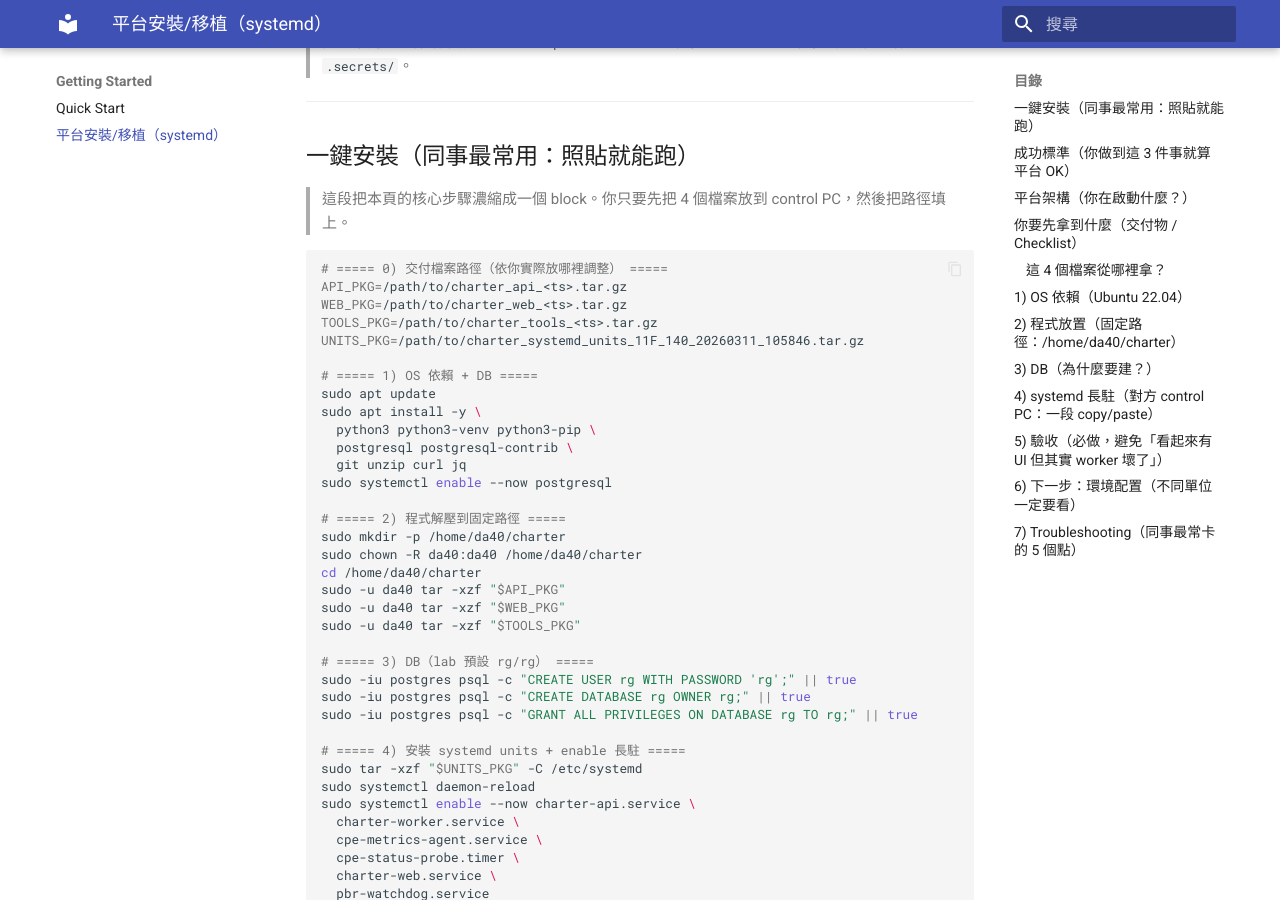
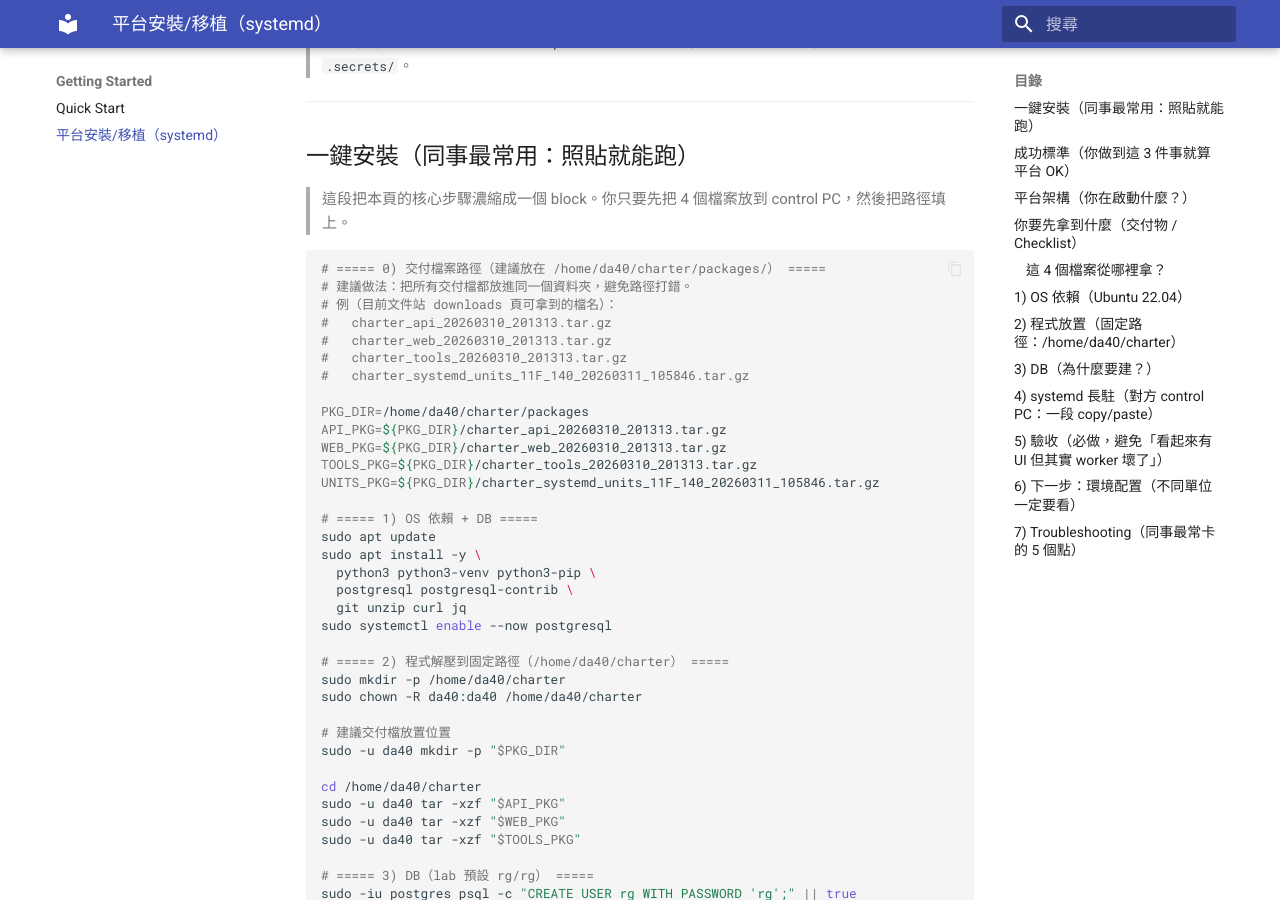
Before and after one commit to askeywifisit-ui/charter_project, an MkDocs documentation site: the page built from docs/charter_site/docs/getting_started/platform_install.md, in a window 1280 px wide and 900 px high, scrolled down 295 px. Built offline with MkDocs 1.6.1 and Material for MkDocs 9.7.7, drawn with Linux system fonts in a browser that asks for light colours; comment, search, counter and statistics services are not loaded.

Commit message:
Docs: set package example paths under /home/da40/charter/packages and include concrete filenames

````diff
--- a/docs/charter_site/docs/getting_started/platform_install.md
+++ b/docs/charter_site/docs/getting_started/platform_install.md
@@ -11,11 +11,19 @@
 > 這段把本頁的核心步驟濃縮成一個 block。你只要先把 4 個檔案放到 control PC，然後把路徑填上。
 
 ```bash
-# ===== 0) 交付檔案路徑（依你實際放哪裡調整） =====
-API_PKG=/path/to/charter_api_<ts>.tar.gz
-WEB_PKG=/path/to/charter_web_<ts>.tar.gz
-TOOLS_PKG=/path/to/charter_tools_<ts>.tar.gz
-UNITS_PKG=/path/to/charter_systemd_units_11F_140_20260311_105846.tar.gz
+# ===== 0) 交付檔案路徑（建議放在 /home/da40/charter/packages/） =====
+# 建議做法：把所有交付檔都放進同一個資料夾，避免路徑打錯。
+# 例（目前文件站 downloads 頁可拿到的檔名）：
+#   charter_api_20260310_201313.tar.gz
+#   charter_web_20260310_201313.tar.gz
+#   charter_tools_20260310_201313.tar.gz
+#   charter_systemd_units_11F_140_20260311_105846.tar.gz
+
+PKG_DIR=/home/da40/charter/packages
+API_PKG=${PKG_DIR}/charter_api_20260310_201313.tar.gz
+WEB_PKG=${PKG_DIR}/charter_web_20260310_201313.tar.gz
+TOOLS_PKG=${PKG_DIR}/charter_tools_20260310_201313.tar.gz
+UNITS_PKG=${PKG_DIR}/charter_systemd_units_11F_140_20260311_105846.tar.gz
 
 # ===== 1) OS 依賴 + DB =====
 sudo apt update
@@ -25,9 +33,13 @@ sudo apt install -y \
   git unzip curl jq
 sudo systemctl enable --now postgresql
 
-# ===== 2) 程式解壓到固定路徑 =====
+# ===== 2) 程式解壓到固定路徑（/home/da40/charter） =====
 sudo mkdir -p /home/da40/charter
 sudo chown -R da40:da40 /home/da40/charter
+
+# 建議交付檔放置位置
+sudo -u da40 mkdir -p "$PKG_DIR"
+
 cd /home/da40/charter
 sudo -u da40 tar -xzf "$API_PKG"
 sudo -u da40 tar -xzf "$WEB_PKG"
````
